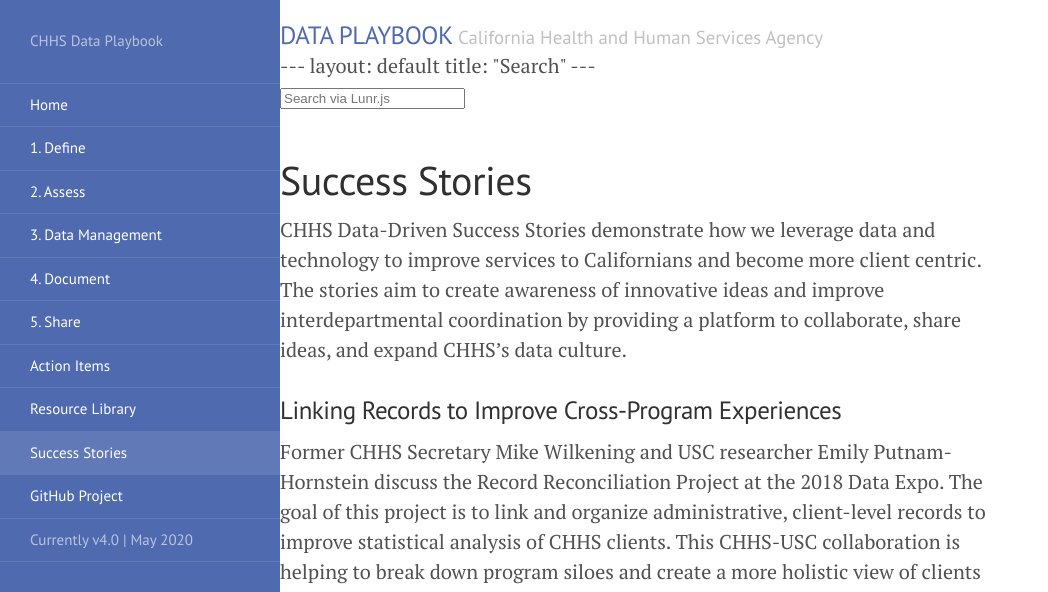
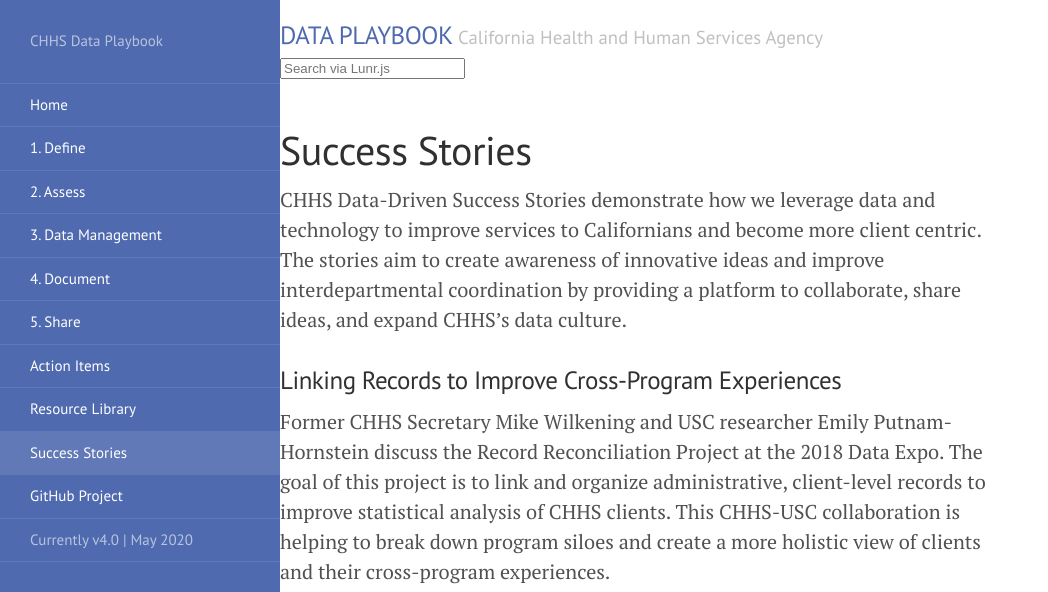
Before and after one commit to chhsdata/dataplaybook, a Jekyll site: the page built from 8_success_stories.md, in a window 1280 px wide and 1400 px high. Shown: the top 592 px of the window, without its empty margins (0-1048 px from the left). Built offline with Jekyll 4.4.1, drawn with Linux system fonts in a browser that asks for light colours; Markdown is read by kramdown in place of the engine named in the settings; some of the changed text lies outside the part shown.

Commit message:
search with lunr v3.3

```diff
--- a/_includes/search-lunr.html
+++ b/_includes/search-lunr.html
@@ -1,7 +1,3 @@
----
-layout: default
-title: "Search"
----
 <script src="/js/lunr.js"></script>
 
 <script>
--- a/_layouts/default.html
+++ b/_layouts/default.html
@@ -43,6 +43,5 @@
         }, false);
       })(document);
     </script>
-    {% include search-lunr.html %}
   </body>
 </html>
```
